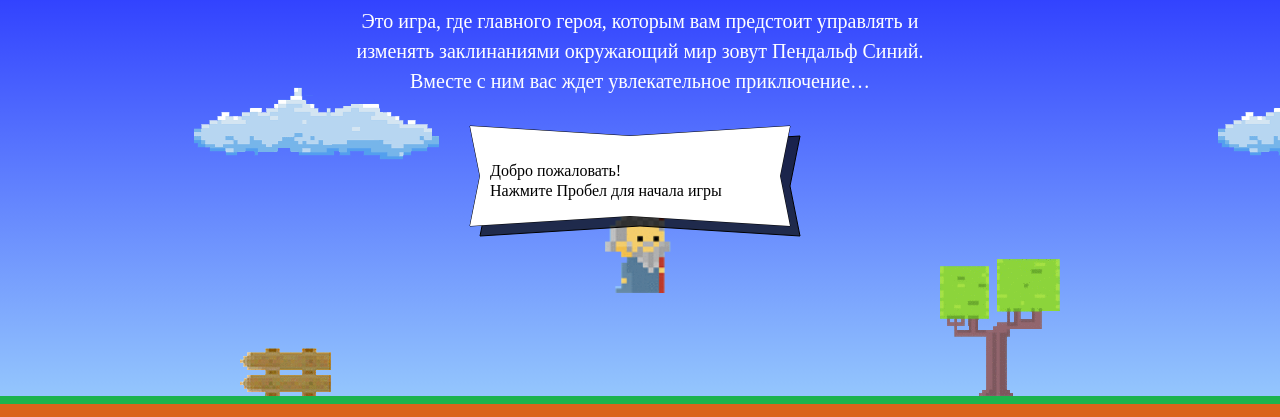
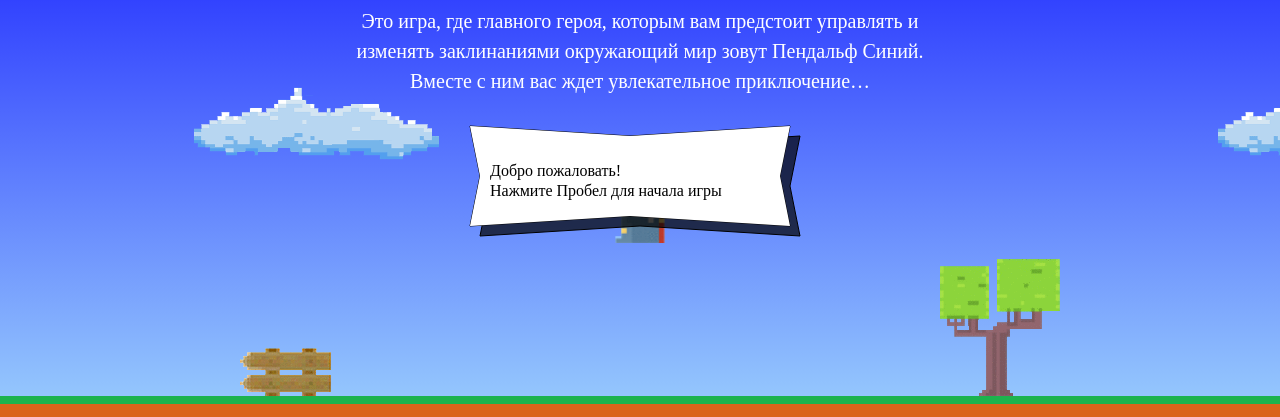
Before and after one commit to AndreKarase/1185669-code-and-magick-18, a website: page index.html in a window 1280 px wide. Shown: the part 203-620 px from the top of the page. Drawn offline with Linux system fonts and the light colour scheme; a web font is replaced by a local one.

Commit message:
Исправил координату

```diff
--- a/index.html
+++ b/index.html
@@ -204,7 +204,7 @@
   };
 
   var getWizardY = function(height){
-    return height / 2 - getWizardHeight() / 2;
+  return height - 2 * height / 3 - getWizardHeight() / 2;
   };
 
 </script>
```
Lines whose indentation alone changed are shown as unchanged.
